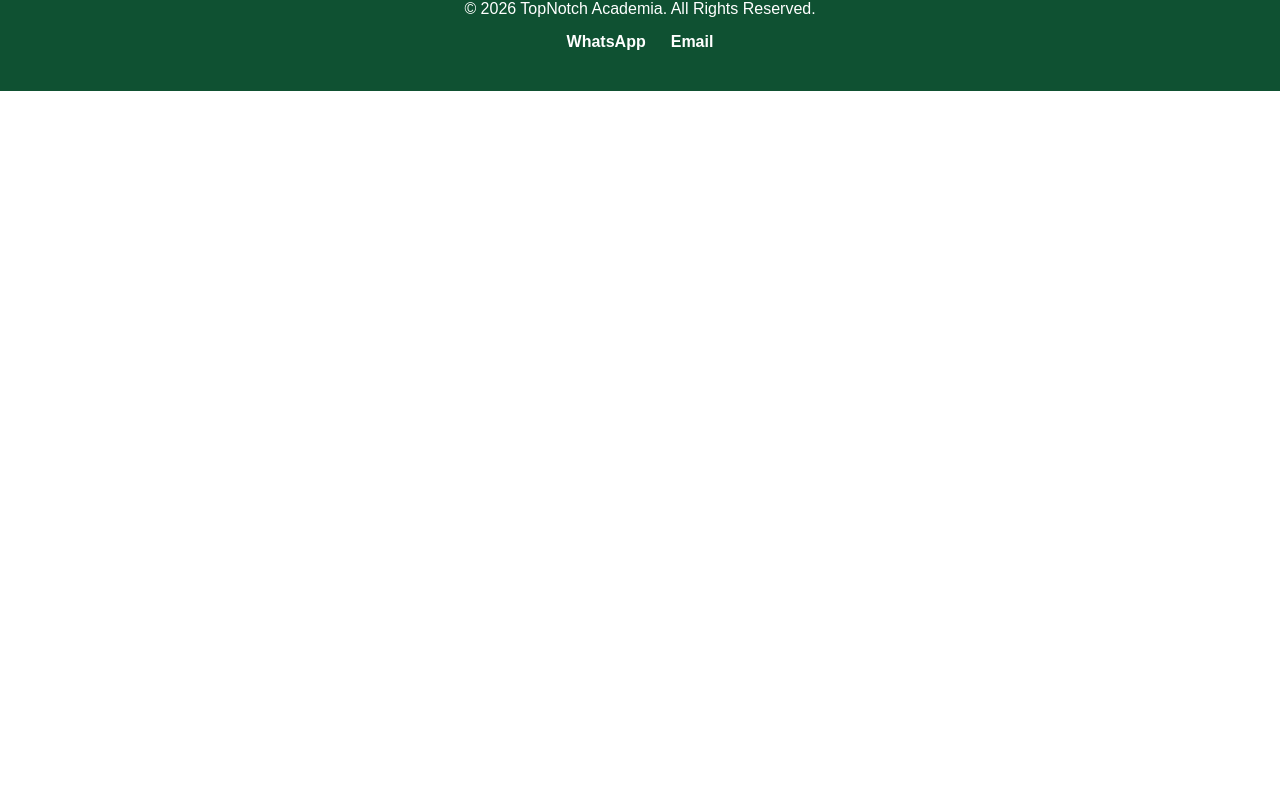
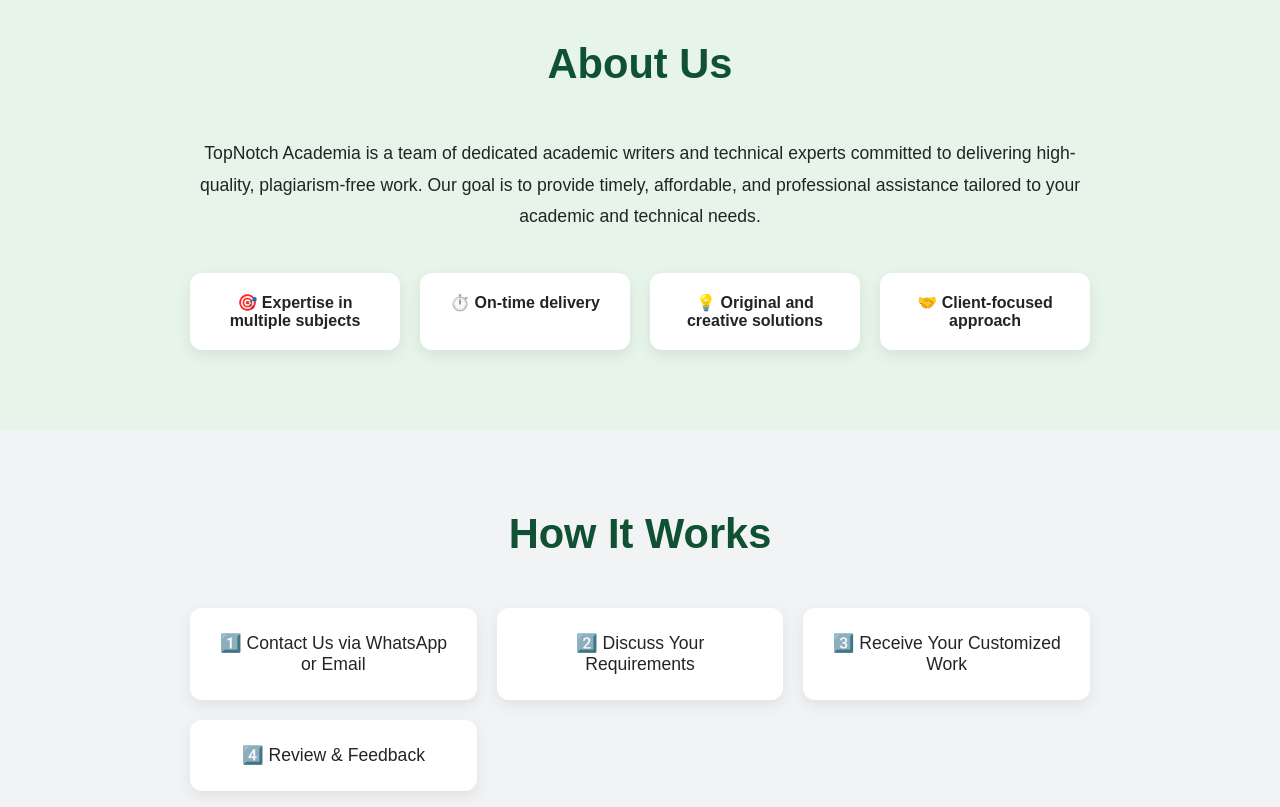
Before and after one commit to Antony-Mwangi/Top-notch-Academia, a Next.js app: page / in a window 1280 px wide. Shown: the part 1613-2420 px from the top of the page. Before the commit the page ends 1704 px from the top, so only its background shows below. Built offline with nearby package versions, Linux system fonts and the light colour scheme.

Commit message:
phase two

```diff
--- a/app/page.js
+++ b/app/page.js
@@ -77,6 +77,31 @@
           of any kind (including AI), delivered at affordable rates and within
           intended timelines.
         </p>
+      </section>
+
+      {/* ABOUT US */}
+      <section style={styles.about}>
+        <h2 style={styles.sectionTitle}>About Us</h2>
+        <p style={styles.aboutText}>
+          TopNotch Academia is a team of dedicated academic writers and technical experts committed to delivering high-quality, plagiarism-free work. Our goal is to provide timely, affordable, and professional assistance tailored to your academic and technical needs.
+        </p>
+        <div style={styles.aboutPoints}>
+          <div style={styles.point}>🎯 Expertise in multiple subjects</div>
+          <div style={styles.point}>⏱️ On-time delivery</div>
+          <div style={styles.point}>💡 Original and creative solutions</div>
+          <div style={styles.point}>🤝 Client-focused approach</div>
+        </div>
+      </section>
+
+      {/* HOW IT WORKS */}
+      <section style={styles.howItWorks}>
+        <h2 style={styles.sectionTitle}>How It Works</h2>
+        <div style={styles.steps}>
+          <div style={styles.step}>1️⃣ Contact Us via WhatsApp or Email</div>
+          <div style={styles.step}>2️⃣ Discuss Your Requirements</div>
+          <div style={styles.step}>3️⃣ Receive Your Customized Work</div>
+          <div style={styles.step}>4️⃣ Review & Feedback</div>
+        </div>
       </section>
 
       {/* FOOTER */}
@@ -214,6 +239,62 @@
     fontWeight: "500",
   },
 
+  /* ABOUT US */
+  about: {
+    padding: "80px 20px",
+    backgroundColor: "#e6f4ea",
+    textAlign: "center",
+  },
+
+  aboutText: {
+    maxWidth: "900px",
+    margin: "0 auto 40px",
+    fontSize: "1.1rem",
+    lineHeight: "1.8",
+    color: "#212529",
+  },
+
+  aboutPoints: {
+    display: "grid",
+    gridTemplateColumns: "repeat(auto-fit, minmax(200px, 1fr))",
+    gap: "20px",
+    maxWidth: "900px",
+    margin: "0 auto",
+    fontSize: "1rem",
+    fontWeight: "600",
+  },
+
+  point: {
+    backgroundColor: "#ffffff",
+    padding: "20px",
+    borderRadius: "12px",
+    boxShadow: "0 5px 15px rgba(0,0,0,0.08)",
+  },
+
+  /* HOW IT WORKS */
+  howItWorks: {
+    padding: "80px 20px",
+    backgroundColor: "#f1f3f5",
+    textAlign: "center",
+  },
+
+  steps: {
+    display: "grid",
+    gridTemplateColumns: "repeat(auto-fit, minmax(220px, 1fr))",
+    gap: "20px",
+    maxWidth: "900px",
+    margin: "0 auto",
+    fontSize: "1.1rem",
+    fontWeight: "500",
+  },
+
+  step: {
+    backgroundColor: "#ffffff",
+    padding: "25px",
+    borderRadius: "12px",
+    boxShadow: "0 5px 15px rgba(0,0,0,0.08)",
+  },
+
   /* FOOTER */
   footer: {
     padding: "40px 20px",
```
